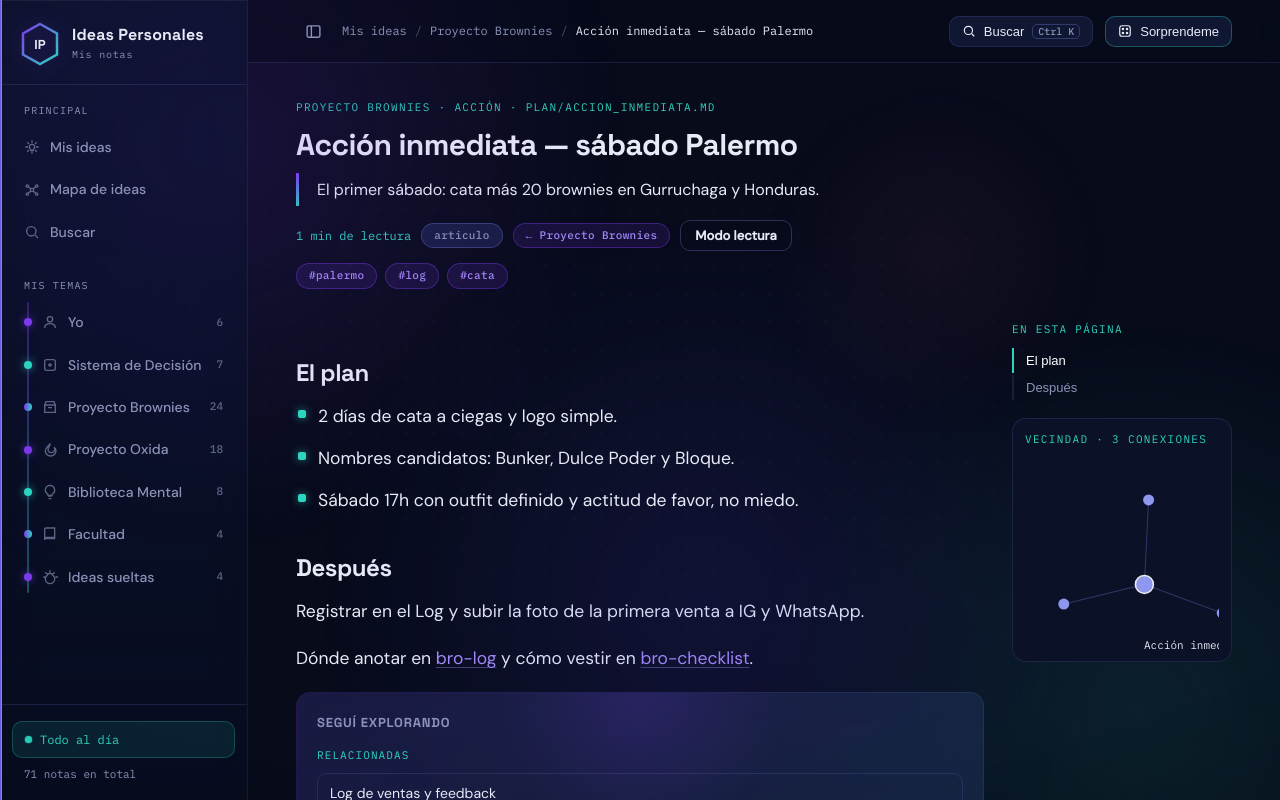
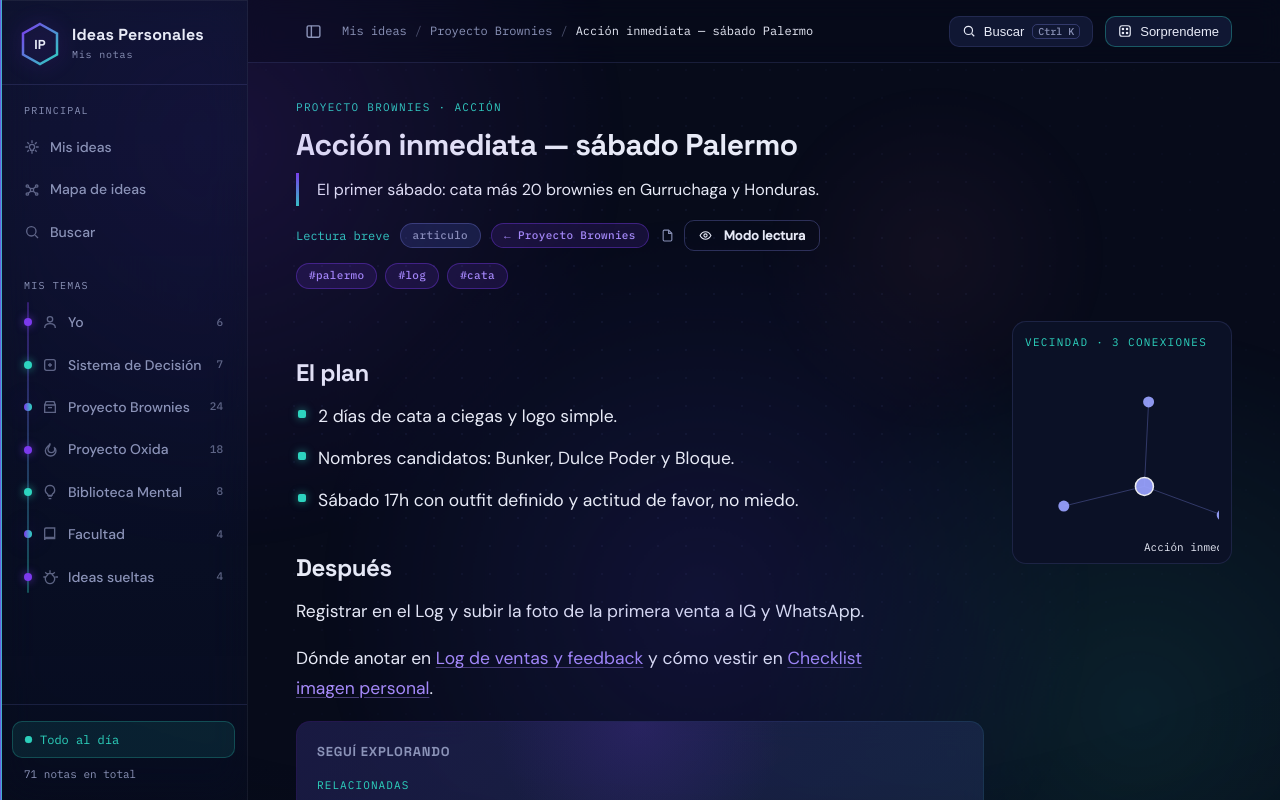
Before and after one commit to Isaacjesusacevedo/IdeasPersonales, a Vue app in the folder frontend/: page /#/n/bro-accion in a window 1280 px wide. Shown: the top 800 px of the page. Built offline with nearby package versions, Linux system fonts and the light colour scheme.

Commit message:
Iter4 Paso1: wikilinks por titulo, eyebrow limpio, lectura breve, TOC condicional, heading anchors

```diff
--- a/frontend/src/assets/styles/main.css
+++ b/frontend/src/assets/styles/main.css
@@ -651,7 +651,11 @@ code.code { font-family: var(--font-mono); font-size: 0.85em; background: var(--
 .rel-row:hover { border-color: var(--teal); background: var(--surface-2); }
 
 /* ══ FASE 4 · hero en columnas + nube de conceptos ══ */
-/* ══ FASE 4 (Iter3) · mapa de flujo ══ */
+/* Wikilinks sin resolver */
+.is-unresolved { color: var(--text-muted); text-decoration: underline dotted; cursor: help; }
+.file-icon { display: inline-flex; align-items: center; color: var(--text-muted); margin-left: 2px; }
+.heading-anchor { opacity: 0; margin-left: 8px; color: var(--text-muted); font-size: .85em; background: none; border: none; cursor: pointer; transition: opacity .15s; }
+.anchorable:hover .heading-anchor, .anchorable:focus-within .heading-anchor { opacity: 1; }
 .hero-grid { display: grid; grid-template-columns: minmax(0, 1.05fr) minmax(0, 1fr); gap: 28px; align-items: center; }
 @media (max-width: 1179px) { .hero-grid { grid-template-columns: minmax(0, 1fr); } }
 .mapa-marco { padding: 16px; }
--- a/frontend/src/components/InlineText.vue
+++ b/frontend/src/components/InlineText.vue
@@ -1,10 +1,17 @@
 <script setup lang="ts">
 import { RouterLink } from 'vue-router'
 import { parseInline } from '@/inline'
+import { notaPorId } from '@/data/vault'
 
 defineProps<{ texto: string }>()
+
+const resolver = (id: string) => {
+  const n = notaPorId(id)
+  if (!n && import.meta.env.DEV) console.warn(`[inline] nota sin resolver: ${id}`)
+  return n
+}
 </script>
 
 <template>
-  <span><template v-for="(s, i) in parseInline(texto)" :key="i"><strong v-if="s.k === 'b'">{{ s.texto }}</strong><code v-else-if="s.k === 'c'" class="code">{{ s.texto }}</code><RouterLink v-else-if="s.k === 'l'" :to="`/n/${s.id}`" class="read-link">{{ s.texto }}</RouterLink><template v-else>{{ s.texto }}</template></template></span>
+  <span><template v-for="(s, i) in parseInline(texto)" :key="i"><strong v-if="s.k === 'b'">{{ s.texto }}</strong><code v-else-if="s.k === 'c'" class="code">{{ s.texto }}</code><template v-else-if="s.k === 'l'"><span v-if="!resolver(s.id)" class="is-unresolved" title="Nota no encontrada">{{ s.texto }}</span><RouterLink v-else :to="`/n/${s.id}`" class="read-link">{{ s.alias ? s.texto : resolver(s.id)!.titulo }}</RouterLink></template><template v-else>{{ s.texto }}</template></template></span>
 </template>
--- a/frontend/src/components/NoteRenderer.vue
+++ b/frontend/src/components/NoteRenderer.vue
@@ -3,7 +3,7 @@ import { defineAsyncComponent } from 'vue'
 import InlineText from '@/components/InlineText.vue'
 import CalloutCard from '@/components/CalloutCard.vue'
 import Collapsible from '@/components/Collapsible.vue'
-import { headingId } from '@/inline'
+import { headingId, slugify } from '@/inline'
 import { toast } from '@/ui'
 import type { NoteBlock } from '@/data/vault'
 
@@ -13,12 +13,14 @@ import type { NoteBlock } from '@/data/vault'
 // eslint-disable-next-line @typescript-eslint/no-explicit-any
 const NestedBlocks: any = defineAsyncComponent(() => import('@/components/NoteRenderer.vue'))
 
-defineProps<{ bloques: NoteBlock[]; prefijo?: string }>()
+const props = defineProps<{ bloques: NoteBlock[]; prefijo?: string; notaId?: string }>()
 
 const hid = (texto: string, prefijo = '', i = 0) => headingId(texto, prefijo, i)
 
-const copiarEnlace = async () => {
-  const url = location.href
+const copiarEnlace = async (texto: string) => {
+  const slug = slugify(texto)
+  const id = props.notaId
+  const url = id ? `#/n/${id}?h=${slug}` : location.href
   try {
     await navigator.clipboard.writeText(url)
     toast('Enlace copiado')
@@ -41,8 +43,8 @@ const copiarEnlace = async () => {
 <template>
   <div class="reading">
     <template v-for="(b, i) in bloques" :key="i">
-      <h2 v-if="b.t === 'h2'" :id="hid(b.texto, prefijo, i)" class="read-h2 anchorable" @click="copiarEnlace" title="Copiar enlace">{{ b.texto }}</h2>
-      <h3 v-else-if="b.t === 'h3'" :id="hid(b.texto, prefijo, i)" class="read-h3 anchorable" @click="copiarEnlace" title="Copiar enlace">{{ b.texto }}</h3>
+      <h2 v-if="b.t === 'h2'" :id="hid(b.texto, prefijo, i)" class="read-h2 anchorable">{{ b.texto }}<button class="heading-anchor" type="button" @click.stop="copiarEnlace(b.texto)" aria-label="Copiar enlace a esta sección">#</button></h2>
+      <h3 v-else-if="b.t === 'h3'" :id="hid(b.texto, prefijo, i)" class="read-h3 anchorable">{{ b.texto }}<button class="heading-anchor" type="button" @click.stop="copiarEnlace(b.texto)" aria-label="Copiar enlace a esta sección">#</button></h3>
       <p v-else-if="b.t === 'p'" class="read-p"><InlineText :texto="b.texto" /></p>
       <ul v-else-if="b.t === 'lista' && !b.ordenada" class="puntos">
         <li v-for="(it, j) in b.items" :key="j"><InlineText :texto="it" /></li>
--- a/frontend/src/data/vault-index.ts
+++ b/frontend/src/data/vault-index.ts
@@ -83,6 +83,11 @@ export function lecturaMin(nota: VaultNote): number {
   return Math.max(1, Math.round(palabras / 200))
 }
 
+export function lecturaLabel(nota: VaultNote): string {
+  const m = lecturaMin(nota)
+  return m < 2 ? 'Lectura breve' : `${m} min`
+}
+
 /** Texto normalizado por nota para el índice de búsqueda. */
 export const indiceBusqueda: Record<string, string> = {}
 for (const n of notas) indiceBusqueda[n.id] = norm(textoNota(n))
--- a/frontend/src/inline.ts
+++ b/frontend/src/inline.ts
@@ -4,7 +4,7 @@ export type Segment =
   | { k: 't'; texto: string }
   | { k: 'b'; texto: string }
   | { k: 'c'; texto: string }
-  | { k: 'l'; id: string; texto: string }
+  | { k: 'l'; id: string; texto: string; alias: boolean }
 
 const RE = /\[\[([^\]|]+)(?:\|([^\]]+))?\]\]|\*\*([^*]+)\*\*|`([^`]+)`/g
 
@@ -14,7 +14,7 @@ export function parseInline(input: string): Segment[] {
   RE.lastIndex = 0
   for (let m = RE.exec(input); m; m = RE.exec(input)) {
     if (m.index > last) out.push({ k: 't', texto: input.slice(last, m.index) })
-    if (m[1] !== undefined) out.push({ k: 'l', id: m[1].trim(), texto: (m[2] ?? m[1]).trim() })
+    if (m[1] !== undefined) out.push({ k: 'l', id: m[1].trim(), texto: (m[2] ?? m[1]).trim(), alias: m[2] !== undefined })
     else if (m[3] !== undefined) out.push({ k: 'b', texto: m[3] })
     else if (m[4] !== undefined) out.push({ k: 'c', texto: m[4] })
     last = m.index + m[0].length
--- a/frontend/src/views/NotaView.vue
+++ b/frontend/src/views/NotaView.vue
@@ -1,8 +1,8 @@
 <script setup lang="ts">
-import { computed, onMounted, onUnmounted, ref } from 'vue'
+import { computed, onMounted, onUnmounted, ref, watch, nextTick } from 'vue'
 import { useRoute, RouterLink } from 'vue-router'
 import { notaPorId, notasPorSeccion, secciones } from '@/data/vault'
-import { lecturaMin } from '@/data/vault-index'
+import { lecturaLabel, textoNota } from '@/data/vault-index'
 import { ui, enterReading, exitReading } from '@/ui'
 import NoteRenderer from '@/components/NoteRenderer.vue'
 import NoteToc from '@/components/NoteToc.vue'
@@ -20,6 +20,21 @@ const nota = computed(() => notaPorId(route.params.id as string))
 const seccionNombre = computed(() => secciones.find(s => s.id === nota.value?.seccion)?.nombre ?? '')
 const tipo = computed(() => nota.value?.tipo ?? 'articulo')
 
+const palabrasNota = computed(() => (nota.value ? textoNota(nota.value).split(/\s+/).filter(Boolean).length : 0))
+const encabezados = computed(() => {
+  if (!nota.value?.bloques?.length) return 0
+  let n = 0
+  const walk = (bs: typeof nota.value.bloques) => {
+    for (const b of bs ?? []) {
+      if (b.t === 'h2' || b.t === 'h3') n++
+      else if (b.t === 'desplegable') walk(b.bloques)
+    }
+  }
+  walk(nota.value.bloques)
+  return n
+})
+const mostrarToc = computed(() => encabezados.value >= 4 || palabrasNota.value >= 400)
+
 const puntosFiltrados = computed(() => {
   const t = filtroColeccion.value.trim().toLowerCase()
   const pts = nota.value?.puntos ?? []
@@ -32,6 +47,16 @@ const onKey = (e: KeyboardEvent) => {
 }
 onMounted(() => window.addEventListener('keydown', onKey))
 onUnmounted(() => window.removeEventListener('keydown', onKey))
+
+const scrollAHeading = async () => {
+  const h = route.query.h as string | undefined
+  if (!h || !nota.value) return
+  await nextTick()
+  const el = Array.from(document.querySelectorAll<HTMLElement>('h2[id],h3[id]'))
+    .find(e => e.id === h || e.id.startsWith(h + '-'))
+  el?.scrollIntoView({ behavior: 'smooth', block: 'start' })
+}
+watch(() => route.query.h, scrollAHeading, { immediate: true })
 </script>
 
 <template>
@@ -46,15 +71,18 @@ onUnmounted(() => window.removeEventListener('keydown', onKey))
 
     <div v-else>
       <div class="page-header">
-        <div class="page-eyebrow">{{ seccionNombre }} · {{ nota.categoria }} · {{ nota.origen }}</div>
+        <div class="page-eyebrow">{{ seccionNombre }} · {{ nota.categoria }}</div>
         <h1 class="page-title">{{ nota.titulo }}</h1>
         <p v-if="nota.intro" class="lead">{{ nota.intro }}</p>
         <p v-else class="page-subtitle">{{ nota.resumen }}</p>
         <div class="meta-row">
-          <span class="id-mono">{{ lecturaMin(nota) }} min de lectura</span>
+          <span class="id-mono">{{ lecturaLabel(nota) }}</span>
           <span class="badge badge-muted">{{ tipo }}</span>
           <RouterLink :to="`/s/${nota.seccion}`" class="badge badge-purple" style="text-decoration:none">← {{ seccionNombre }}</RouterLink>
-          <button v-if="!ui.reading" class="btn btn-ghost btn-sm" @click="enterReading" aria-label="Activar modo lectura">Modo lectura</button>
+          <span class="file-icon" :title="nota.origen" aria-label="Origen en el vault">
+            <svg width="13" height="13" viewBox="0 0 24 24" fill="none" stroke="currentColor" stroke-width="2" aria-hidden="true"><path d="M14 2H6a2 2 0 0 0-2 2v16a2 2 0 0 0 2 2h12a2 2 0 0 0 2-2V8z"/><path d="M14 2v6h6"/></svg>
+          </span>
+          <button v-if="!ui.reading" class="btn btn-ghost btn-sm" @click="enterReading" aria-label="Activar modo lectura"><svg width="13" height="13" viewBox="0 0 24 24" fill="none" stroke="currentColor" stroke-width="2" aria-hidden="true" style="margin-right:4px"><path d="M2 12s3.5-7 10-7 10 7 10 7-3.5 7-10 7-10-7-10-7z"/><circle cx="12" cy="12" r="3"/></svg>Modo lectura</button>
         </div>
         <div v-if="nota.tags?.length" class="tag-row">
           <TagChip v-for="t in nota.tags" :key="t" :tag="t" />
@@ -65,7 +93,7 @@ onUnmounted(() => window.removeEventListener('keydown', onKey))
         <div class="nota-col">
           <!-- ARTICULO -->
           <template v-if="tipo === 'articulo'">
-            <NoteRenderer v-if="nota.bloques?.length" :bloques="nota.bloques" />
+            <NoteRenderer v-if="nota.bloques?.length" :bloques="nota.bloques" :nota-id="nota.id" />
             <ul v-else class="puntos">
               <li v-for="(p, i) in nota.puntos" :key="i">{{ p }}</li>
             </ul>
@@ -80,7 +108,7 @@ onUnmounted(() => window.removeEventListener('keydown', onKey))
                 <p style="color:var(--text);font-size:14px">{{ c.definicion }}</p>
               </div>
             </div>
-            <NoteRenderer v-if="nota.bloques?.length" :bloques="nota.bloques" />
+            <NoteRenderer v-if="nota.bloques?.length" :bloques="nota.bloques" :nota-id="nota.id" />
             <ul v-if="!nota.bloques?.length && !nota.claves?.length" class="puntos">
               <li v-for="(p, i) in nota.puntos" :key="i">{{ p }}</li>
             </ul>
@@ -95,7 +123,7 @@ onUnmounted(() => window.removeEventListener('keydown', onKey))
                 <p style="margin-top:6px"><InlineText :texto="p" /></p>
               </div>
             </div>
-            <NoteRenderer v-if="nota.bloques?.length" :bloques="nota.bloques" />
+            <NoteRenderer v-if="nota.bloques?.length" :bloques="nota.bloques" :nota-id="nota.id" />
           </template>
 
           <!-- PROYECTO -->
@@ -103,9 +131,9 @@ onUnmounted(() => window.removeEventListener('keydown', onKey))
             <div class="tag-row" style="margin-bottom:16px">
               <span class="badge badge-teal">{{ nota.categoria }}</span>
               <span class="badge badge-muted">{{ nota.relaciones.length }} conexiones</span>
-              <span class="badge badge-muted">{{ lecturaMin(nota) }} min</span>
+              <span class="badge badge-muted">{{ lecturaLabel(nota) }}</span>
             </div>
-            <NoteRenderer v-if="nota.bloques?.length" :bloques="nota.bloques" />
+            <NoteRenderer v-if="nota.bloques?.length" :bloques="nota.bloques" :nota-id="nota.id" />
             <ul v-else class="puntos">
               <li v-for="(p, i) in nota.puntos" :key="i">{{ p }}</li>
             </ul>
@@ -113,7 +141,7 @@ onUnmounted(() => window.removeEventListener('keydown', onKey))
 
           <!-- INDICE -->
           <template v-else>
-            <NoteRenderer v-if="nota.bloques?.length" :bloques="nota.bloques" />
+            <NoteRenderer v-if="nota.bloques?.length" :bloques="nota.bloques" :nota-id="nota.id" />
             <div class="card">
               <div class="card-title" style="margin-bottom:12px">Notas enlazadas</div>
               <RelatedNotes :nota="nota" />
@@ -123,6 +151,7 @@ onUnmounted(() => window.removeEventListener('keydown', onKey))
           <RelatedNotes v-if="tipo !== 'indice'" :nota="nota" />
 
           <Collapsible titulo="Contenido original de la nota" style="margin-top:16px">
+            <p class="id-mono" style="margin-bottom:10px;word-break:break-all">{{ nota.origen }}</p>
             <p style="color:var(--text-muted);font-size:14px;margin-bottom:10px">{{ nota.resumen }}</p>
             <ul class="puntos">
               <li v-for="(p, i) in nota.puntos" :key="i">{{ p }}</li>
@@ -131,7 +160,7 @@ onUnmounted(() => window.removeEventListener('keydown', onKey))
         </div>
 
         <div class="nota-rail">
-          <NoteToc v-if="nota.bloques?.length" :bloques="nota.bloques" />
+          <NoteToc v-if="mostrarToc && nota.bloques?.length" :bloques="nota.bloques" />
           <LocalGraph :id="nota.id" :key="nota.id" />
         </div>
       </div>
```
